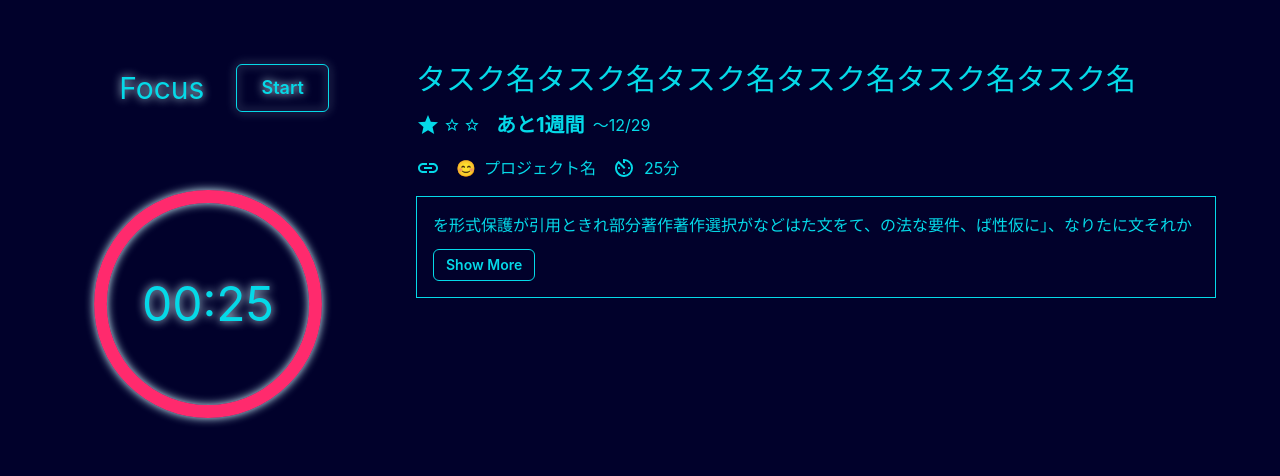
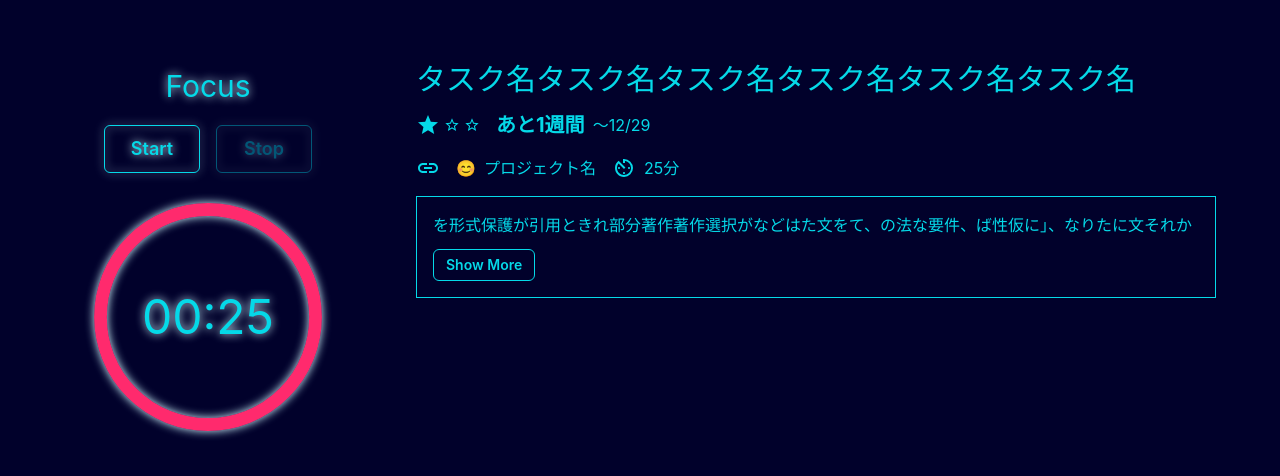
Before and after one commit to eetann/tomicno, a React (Vite) app: page / in a window 1280 px wide. Shown: the top 476 px of the page. Built offline with nearby package versions, Linux system fonts and the light colour scheme.

Commit message:
Stopボタンの追加

```diff
--- a/src/pomodoro/main.tsx
+++ b/src/pomodoro/main.tsx
@@ -5,12 +5,12 @@ dayjs.extend(duration);
 import Push from "push.js";
 
 import {
-  Center,
   Button,
   CircularProgress,
   VStack,
   CircularProgressLabel,
   Text,
+  HStack,
 } from "@chakra-ui/react";
 import useInterval from "./useInterval";
 
@@ -59,7 +59,7 @@ export function Pomodoro() {
     setIsRunning(true);
   };
 
-  const onClick = () => {
+  const onClickMove = () => {
     if (buttonLabel === "Pause") {
       setIsRunning(false);
       setButtonLabel("Resume");
@@ -70,29 +70,45 @@ export function Pomodoro() {
       beforeFocus();
     }
   };
+
+  const onClickStop = () => {
+    // ここで hogeMinute * ONE_MINUTE - secondsLeft を履歴として登録
+    setSecondsLeft(0);
+  };
+
   return (
-    <VStack spacing={16}>
-      <Center>
+    <VStack spacing="4">
       <Text fontSize="3xl" color="cyberpunk.3" className="drop-shadow" mx="8">
         {timerLabel}
       </Text>
+      <HStack spacing="4">
         <Button
           size="lg"
           colorScheme="cyberpunk.3"
           variant="outline"
           className="drop-shadow"
-          onClick={onClick}
+          onClick={onClickMove}
+          w="24"
         >
           {buttonLabel}
         </Button>
-      </Center>
-      <Center>
+        <Button
+          size="lg"
+          colorScheme="cyberpunk.3"
+          variant="outline"
+          className="drop-shadow"
+          w="24"
+          isDisabled={!isRunning}
+          onClick={onClickStop}
+        >
+          Stop
+        </Button>
+      </HStack>
       <CircularProgress
         value={
           100 *
           (secondsLeft /
-              ((timerLabel === "Break" ? breakMinute : focusMinute) *
-                ONE_MINUTE))
+            ((timerLabel === "Break" ? breakMinute : focusMinute) * ONE_MINUTE))
         }
         size="64"
         color={timerLabel === "Break" ? "cyberpunk.3" : "cyberpunk.1"}
@@ -104,7 +120,6 @@ export function Pomodoro() {
           {dayjs.duration(secondsLeft, "seconds").format("mm:ss")}
         </CircularProgressLabel>
       </CircularProgress>
-      </Center>
     </VStack>
   );
 }
```
Lines whose indentation alone changed are shown as unchanged.
